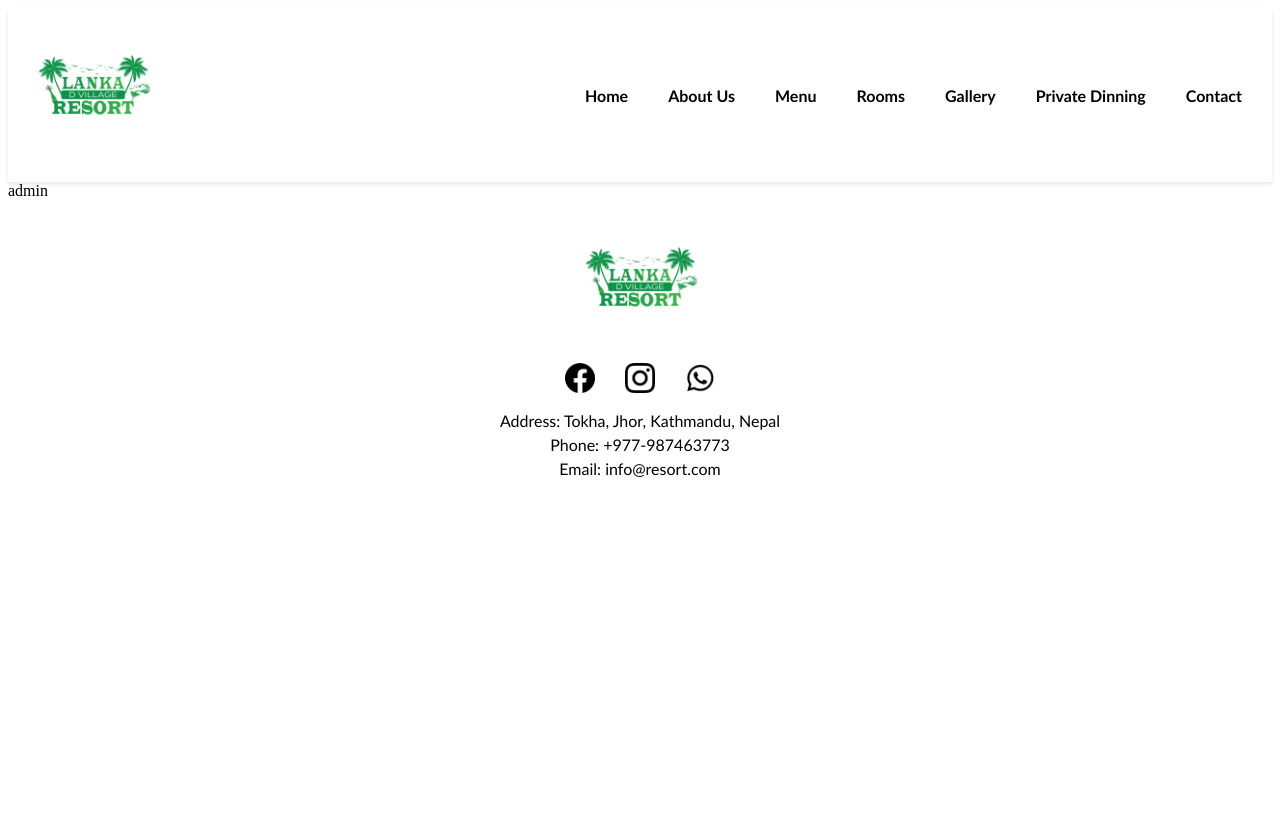
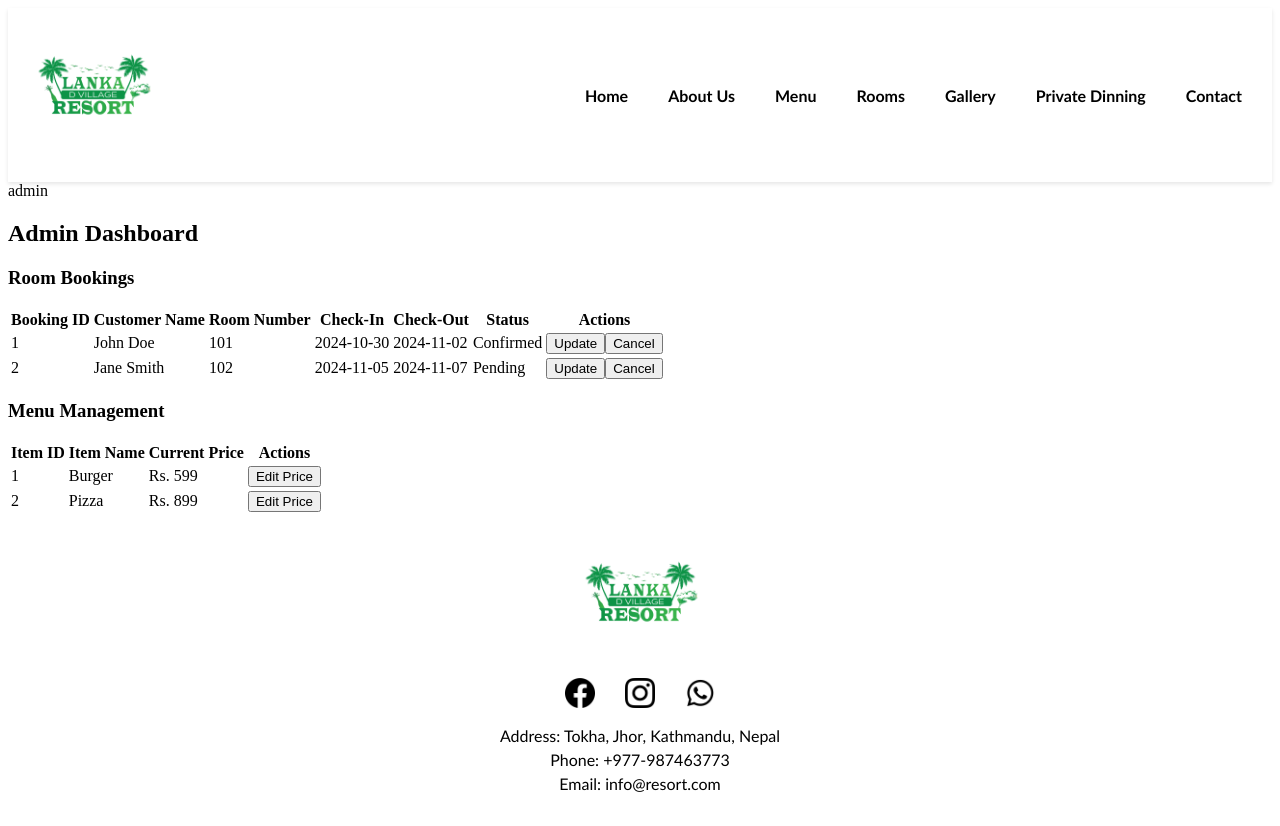
Before and after one commit to nabinamangrati/lanka-d-villa-ecommerce_project, a React (Vite) app in the folder Frontend/: page /admin in a window 1280 px wide. Before the commit the page ends 800 px from the top, so only its background shows below. Built offline with nearby package versions, Linux system fonts and the light colour scheme.

Commit message:
feat: basic admin dashboard

```diff
--- a/Frontend/admin page/Admin.jsx
+++ b/Frontend/admin page/Admin.jsx
@@ -1,7 +1,9 @@
+import AdminDashboard from "./AdminDashboard";
 const Admin = () => {
   return (
     <>
       <div>admin</div>
+      <AdminDashboard />
     </>
   );
 };
--- /dev/null
+++ b/Frontend/admin page/AdminDashboard.jsx
@@ -0,0 +1,12 @@
+import RoomBookings from "./RoomBooking";
+import MenuManagement from "./MenuManagement";
+const AdminDashboard = () => {
+  return (
+    <div>
+      <h2>Admin Dashboard</h2>
+      <RoomBookings />
+      <MenuManagement />
+    </div>
+  );
+};
+export default AdminDashboard;
--- /dev/null
+++ b/Frontend/admin page/MenuManagement.jsx
@@ -0,0 +1,88 @@
+import React, { useState, useEffect } from "react";
+
+const MenuManagement = () => {
+  const [menuItems, setMenuItems] = useState([]);
+  const [editingItem, setEditingItem] = useState(null);
+  const [newPrice, setNewPrice] = useState("");
+
+  useEffect(() => {
+    // Fetch menu items when the component loads
+    fetchMenuItems();
+  }, []);
+
+  const fetchMenuItems = async () => {
+    // Fetch data from your API
+    // const response = await fetch("/api/menu-items");
+    // const data = await response.json();
+    // setMenuItems(data);
+    const mockData = [
+      { id: 1, name: "Burger", price: 599 },
+      { id: 2, name: "Pizza", price: 899 },
+    ];
+    setMenuItems(mockData);
+  };
+
+  const handleEditPrice = (itemId) => {
+    // Set the editing item and initialize newPrice with the current price
+    const item = menuItems.find((item) => item.id === itemId);
+    setEditingItem(item);
+    setNewPrice(item.price);
+  };
+
+  const handleSavePrice = (itemId) => {
+    // Logic to update the item's price in the backend
+    // After saving, reset editing states
+    const updatedMenuItems = menuItems.map((item) =>
+      item.id === itemId ? { ...item, price: newPrice } : item
+    );
+    setMenuItems(updatedMenuItems);
+    setEditingItem(null);
+    setNewPrice("");
+  };
+
+  return (
+    <div>
+      <h3>Menu Management</h3>
+      <table>
+        <thead>
+          <tr>
+            <th>Item ID</th>
+            <th>Item Name</th>
+            <th>Current Price</th>
+            <th>Actions</th>
+          </tr>
+        </thead>
+        <tbody>
+          {menuItems.map((item) => (
+            <tr key={item.id}>
+              <td>{item.id}</td>
+              <td>{item.name}</td>
+              <td>
+                {editingItem?.id === item.id ? (
+                  <input
+                    type="number"
+                    value={newPrice}
+                    onChange={(e) => setNewPrice(e.target.value)}
+                  />
+                ) : (
+                  `Rs. ${item.price}`
+                )}
+              </td>
+              <td>
+                {editingItem?.id === item.id ? (
+                  <button onClick={() => handleSavePrice(item.id)}>Save</button>
+                ) : (
+                  <button onClick={() => handleEditPrice(item.id)}>
+                    Edit Price
+                  </button>
+                )}
+              </td>
+            </tr>
+          ))}
+        </tbody>
+      </table>
+    </div>
+  );
+};
+
+export default MenuManagement;
--- /dev/null
+++ b/Frontend/admin page/RoomBooking.jsx
@@ -0,0 +1,85 @@
+import React, { useState, useEffect } from "react";
+
+const RoomBookings = () => {
+  const [bookings, setBookings] = useState([]);
+
+  useEffect(() => {
+    // Fetch bookings data when the component loads
+    fetchBookings();
+  }, []);
+
+  const fetchBookings = async () => {
+    // Fetch data from your API
+    // const response = await fetch("/api/booking");
+    // const data = await response.json();
+    // setBookings(data);
+    const mockData = [
+      {
+        id: 1,
+        customerName: "John Doe",
+        roomNumber: 101,
+        checkInDate: "2024-10-30",
+        checkOutDate: "2024-11-02",
+        status: "Confirmed",
+      },
+      {
+        id: 2,
+        customerName: "Jane Smith",
+        roomNumber: 102,
+        checkInDate: "2024-11-05",
+        checkOutDate: "2024-11-07",
+        status: "Pending",
+      },
+    ];
+    setBookings(mockData);
+  };
+
+  const handleUpdateBooking = (bookingId) => {
+    // Logic to open a modal or form to update booking details
+  };
+
+  const handleCancelBooking = (bookingId) => {
+    // Logic to cancel a booking by ID
+  };
+
+  return (
+    <div>
+      <h3>Room Bookings</h3>
+      <table>
+        <thead>
+          <tr>
+            <th>Booking ID</th>
+            <th>Customer Name</th>
+            <th>Room Number</th>
+            <th>Check-In</th>
+            <th>Check-Out</th>
+            <th>Status</th>
+            <th>Actions</th>
+          </tr>
+        </thead>
+        <tbody>
+          {bookings.map((booking) => (
+            <tr key={booking.id}>
+              <td>{booking.id}</td>
+              <td>{booking.customerName}</td>
+              <td>{booking.roomNumber}</td>
+              <td>{booking.checkInDate}</td>
+              <td>{booking.checkOutDate}</td>
+              <td>{booking.status}</td>
+              <td>
+                <button onClick={() => handleUpdateBooking(booking.id)}>
+                  Update
+                </button>
+                <button onClick={() => handleCancelBooking(booking.id)}>
+                  Cancel
+                </button>
+              </td>
+            </tr>
+          ))}
+        </tbody>
+      </table>
+    </div>
+  );
+};
+
+export default RoomBookings;
```
